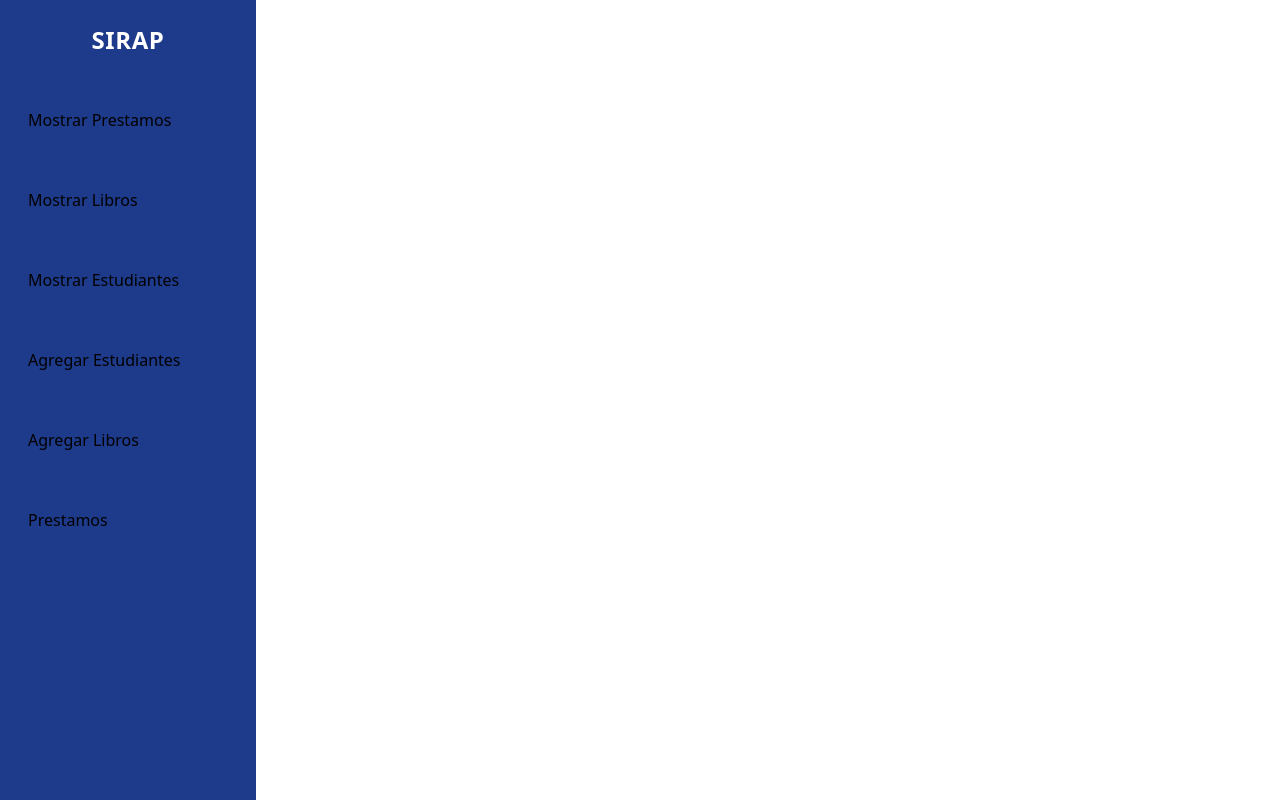
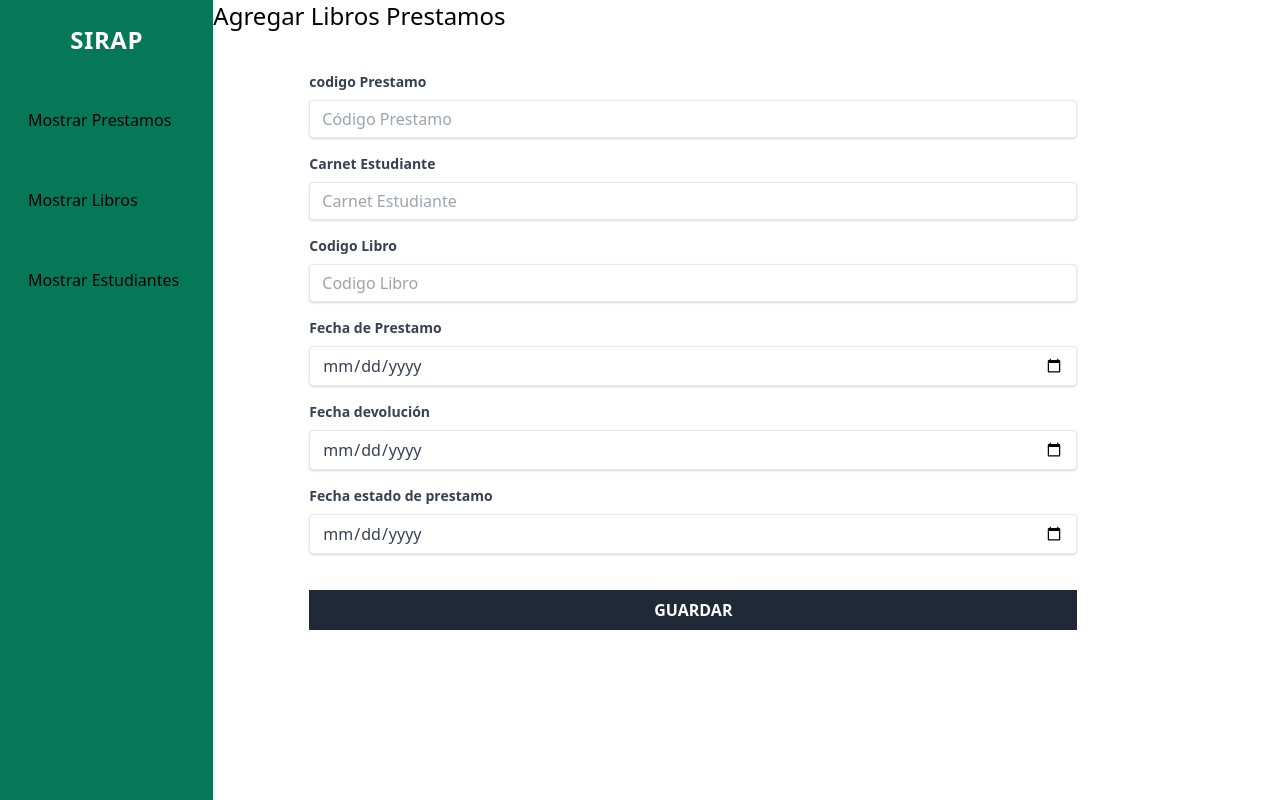
Before and after one commit to jamescito/SIRAP_CLIENTE, a React (Create React App) app: page /EditarPrestamos in a window 1280 px wide. Built offline with nearby package versions, Linux system fonts and the light colour scheme; what @tailwindcss/typography would draw is missing.

Commit message:
Modificacion a la interfaz principal

```diff
--- a/src/App.js
+++ b/src/App.js
@@ -11,23 +11,27 @@ import EditarEstudiantes from './components/pages/EditarEstudiantes';
 import MostrarLibros from './components/pages/MostrarLibros';
 import EditarLibros from './components/pages/EditarLibros';
 import MostrarPrestamos from './components/pages/MostrarPrestamos';
-
+import EditarPrestamos from './components/pages/EditarPrestamos';
 
 function App() {
   const [estudiante, guardarEstudiante] = useState({});
   const [libro, guardarLibro] = useState({});
+  const [prestamo, guardarPrestamo] = useState({});
 
   return (
     <div className="md:flex min-h-screen">
     <Sidebar />
-      <div className="md:w-3/5 xl:w-4/5">
+      <div className="md:w-9/12 xl:w-9/12">
 
         <Routes>
           <Route path="/" element={<Inicio />} />
-          <Route path="/libro" element={<Libro />} />
+
           <Route path="/Prestamos" element={<Prestamos />} />
-          <Route path="/mostrarprestamos" element={<MostrarPrestamos />} />
+          <Route path="/mostrarprestamos" element={<MostrarPrestamos  guardarPrestamo={guardarPrestamo}/>} />
+          <Route path="/EditarPrestamos" element={<EditarPrestamos  prestamo={prestamo}/>} />
 
+
+        <Route path="/libro" element={<Libro />} />
         <Route path="/mostrarlibros" element={<MostrarLibros guardarLibro={guardarLibro} />} />
         <Route path="/Editarlibros" element={<EditarLibros libro={libro} />} />
 
--- a/src/components/pages/EditarPrestamos.js
+++ b/src/components/pages/EditarPrestamos.js
@@ -0,0 +1,213 @@
+import React, { useState, useEffect } from 'react';
+import axios from 'axios';
+import * as Yup from 'yup';
+import {useFormik} from 'formik';
+import {useNavigate} from 'react-router-dom';
+
+
+const EditarPrestamos = ({prestamo}) => {
+      // Hook para redireccionar
+   const navigate = useNavigate();
+
+   console.log(prestamo);
+ // validación y leer los datos del formulario
+ const formik = useFormik({
+  initialValues: {
+      id: prestamo.id,
+      codigoPrestamo: prestamo.codigoPrestamo,
+      estudiante_id: prestamo.estudiante_id,
+      libro_id: prestamo.libro_id,
+      fechaprestamo: prestamo.fechaprestamo,
+      fechadevolucion: prestamo.fechadevolucion,
+      fechaestadoprestamo: prestamo.fechaestadoprestamo,
+
+  },
+  validationSchema: Yup.object({
+    codigoPrestamo: Yup.string()
+        .required('El codigo es obligatorio'),
+
+      estudiante_id: Yup.string()
+        .required('El estudiante_id es obligatorio'),
+
+      libro_id: Yup.string()
+        .required('La cantidad de pagina son obligatorio'),
+
+      fechaprestamo: Yup.string()
+        .required('El campo de el prestamo es obligatorio'),
+
+      fechadevolucion: Yup.string()
+        .required('El año de publicacion es obligatorio'),
+
+      fechaestadoprestamo: Yup.string()
+        .required('La fechaestadoprestamo es obligatoria'),
+
+}),
+  onSubmit: prestamo => {
+      try {
+          console.log(prestamo);
+          let config={
+            method:'put',
+            url:`http://127.0.0.1:8000/api/prestamos/${prestamo.id}`,
+            headers:{
+              'Accept':'application/json',
+              'Content-Type':'application/json'
+            },
+            data:prestamo
+          };
+          console.log(config);
+
+          axios(config)
+                  .then(response => console.log(response.data))
+                  .catch(error =>{
+                    if(error.response){
+                      console.log(error.response)
+                    }
+                  });
+
+          // Redireccionar
+          navigate('/mostrarprestamos');
+      } catch (error) {
+          console.log(error);
+      }
+  }
+
+
+});
+
+  return (
+    <>
+    <h1 className="text-2xl font-light mb-4">Agregar Libros Prestamos</h1>
+    <div className="flex justify-center mt-10">
+      <div className="w-full max-w-3xl ">
+
+        <form onSubmit={formik.handleSubmit}>
+          <div className="mb-4">
+            <label className="block text-gray-700 text-sm font-bold mb-2" htmlFor="codigoPrestamo">codigo Prestamo</label>
+            <input
+              className="shadow appearance-none border rounded w-full py-2 px-3 text-gray-700 leading-tight focus:outline-none focus:shadow-outline"
+              id="codigoPrestamo"
+              type="text"
+              placeholder="Código Prestamo"
+              value={formik.values.codigoPrestamo}
+              onChange={formik.handleChange}
+              onBlur={formik.handleBlur}
+            />
+          </div>
+          {formik.touched.codigoPrestamo && formik.errors.codigoPrestamo ? (
+            <div className="bg-red-100 border-l-4 border-red-500 text-red-700 p-4 mb-5" role="alert">
+              <p className="font-bold">Hubo un error:</p>
+              <p>{formik.errors.codigoPrestamo} </p>
+            </div>
+          ) : null}
+
+          <div className="mb-4">
+            <label className="block text-gray-700 text-sm font-bold mb-2" htmlFor="estudiante_id">Carnet Estudiante</label>
+            <input
+              className="shadow appearance-none border rounded w-full py-2 px-3 text-gray-700 leading-tight focus:outline-none focus:shadow-outline"
+              id="estudiante_id"
+              type="text"
+              placeholder="Carnet Estudiante"
+              value={formik.values.estudiante_id}
+              onChange={formik.handleChange}
+              onBlur={formik.handleBlur}
+            />
+          </div>
+          {formik.touched.estudiante_id && formik.errors.estudiante_id ? (
+            <div className="bg-red-100 border-l-4 border-red-500 text-red-700 p-4 mb-5" role="alert">
+              <p className="font-bold">Hubo un error:</p>
+              <p>{formik.errors.estudiante_id} </p>
+            </div>
+          ) : null}
+
+          <div className="mb-4">
+            <label className="block text-gray-700 text-sm font-bold mb-2" htmlFor="libro_id">Codigo Libro</label>
+            <input
+              className="shadow appearance-none border rounded w-full py-2 px-3 text-gray-700 leading-tight focus:outline-none focus:shadow-outline"
+              id="libro_id"
+              type="text"
+              placeholder="Codigo Libro"
+              value={formik.values.libro_id}
+              onChange={formik.handleChange}
+              onBlur={formik.handleBlur}
+            />
+          </div>
+          {formik.touched.libro_id && formik.errors.libro_id ? (
+            <div className="bg-red-100 border-l-4 border-red-500 text-red-700 p-4 mb-5" role="alert">
+              <p className="font-bold">Hubo un error:</p>
+              <p>{formik.errors.libro_id} </p>
+            </div>
+          ) : null}
+
+
+          <div className="mb-4">
+            <label className="block text-gray-700 text-sm font-bold mb-2" htmlFor="fechaprestamo">Fecha de Prestamo</label>
+            <input
+              className="shadow appearance-none border rounded w-full py-2 px-3 text-gray-700 leading-tight focus:outline-none focus:shadow-outline"
+              id="fechaprestamo"
+              type="date"
+              value={formik.values.fechaprestamo}
+              onChange={formik.handleChange}
+              onBlur={formik.handleBlur}
+            />
+          </div>
+          {formik.touched.fechaprestamo && formik.errors.fechaprestamo ? (
+            <div className="bg-red-100 border-l-4 border-red-500 text-red-700 p-4 mb-5" role="alert">
+              <p className="font-bold">Hubo un error:</p>
+              <p>{formik.errors.fechaprestamo} </p>
+            </div>
+          ) : null}
+
+          <div className="mb-4">
+            <label className="block text-gray-700 text-sm font-bold mb-2" htmlFor="fechadevolucion">Fecha devolución</label>
+            <input
+              className="shadow appearance-none border rounded w-full py-2 px-3 text-gray-700 leading-tight focus:outline-none focus:shadow-outline"
+              id="fechadevolucion"
+              type="date"
+              value={formik.values.fechadevolucion}
+              onChange={formik.handleChange}
+              onBlur={formik.handleBlur}
+            />
+          </div>
+          {formik.touched.fechadevolucion && formik.errors.fechadevolucion ? (
+            <div className="bg-red-100 border-l-4 border-red-500 text-red-700 p-4 mb-5" role="alert">
+              <p className="font-bold">Hubo un error:</p>
+              <p>{formik.errors.fechadevolucion} </p>
+            </div>
+          ) : null}
+
+          <div className="mb-4">
+            <label className="block text-gray-700 text-sm font-bold mb-2" htmlFor="fechaestadoprestamo">Fecha estado de prestamo</label>
+            <input
+              className="shadow appearance-none border rounded w-full py-2 px-3 text-gray-700 leading-tight focus:outline-none focus:shadow-outline"
+              id="fechaestadoprestamo"
+              type="date"
+              value={formik.values.fechaestadoprestamo}
+              onChange={formik.handleChange}
+              onBlur={formik.handleBlur}
+            />
+          </div>
+          {formik.touched.fechaestadoprestamo && formik.errors.fechaestadoprestamo ? (
+            <div className="bg-red-100 border-l-4 border-red-500 text-red-700 p-4 mb-5" role="alert">
+              <p className="font-bold">Hubo un error:</p>
+              <p>{formik.errors.fechaestadoprestamo} </p>
+            </div>
+          ) : null}
+
+
+
+          <input
+            className="bg-gray-800 hover:bg-gray-900  w-full mt-5 p-2 text-white uppercase font-bold"
+            type="submit"
+            value="Guardar"
+          />
+        </form>
+
+
+
+      </div>
+    </div>
+  </>
+  );
+}
+
+export default EditarPrestamos;
--- a/src/components/pages/MostrarEstudiantes.js
+++ b/src/components/pages/MostrarEstudiantes.js
@@ -1,7 +1,7 @@
 import React, { useState, useEffect } from 'react';
 import axios from 'axios';
 import Pagination from 'react-js-pagination';
-import {useNavigate} from 'react-router-dom';
+import {useNavigate,Link} from 'react-router-dom';
 
 
 const MostrarEstudiantes = ({guardarEstudiante}) => {
@@ -30,7 +30,9 @@ const pasarDatosEstudiantes = (item) => {
 
         return (
             <>
-
+            <Link to="/estudiantes" className="bg-green-800 hover:bg-blue-700, inline-block mb-5 p-2 text-white uppercase font-bold">
+                Agregar estudiante
+            </Link>
                         <table class="table p-4 bg-white shadow rounded-lg w-full container">
                             <thead>
                                 <tr>
--- a/src/components/pages/MostrarLibros.js
+++ b/src/components/pages/MostrarLibros.js
@@ -1,7 +1,7 @@
 import React, { useState, useEffect } from 'react';
 import axios from 'axios';
 import Pagination from 'react-js-pagination';
-import { useNavigate } from 'react-router-dom';
+import { useNavigate,Link } from 'react-router-dom';
 
 
 const MostrarLibros = ({ guardarLibro }) => {
@@ -29,33 +29,35 @@ const MostrarLibros = ({ guardarLibro }) => {
     const { data, current_page, per_page, total } = libros;
     return (
       <>
-
-        <table class="table p-4 bg-white shadow rounded-lg ">
+       <Link to="/libro" className="bg-green-800 hover:bg-blue-700, inline-block mb-5 p-2 text-white uppercase font-bold">
+                Agregar Libro
+            </Link>
+        <table class="bg-white shadow rounded-lg  min-w-full leading-normal">
           <thead>
             <tr>
               <th class="border p-4 dark:border-dark-5 whitespace-nowrap font-normal text-gray-900">
-                #Codigo Libro
+                #Codigo
             </th>
               <th class="border p-4 dark:border-dark-5 whitespace-nowrap font-normal text-gray-900">
                 Titulo
             </th>
               <th class="border p-4 dark:border-dark-5 whitespace-nowrap font-normal text-gray-900">
-                Cantidad pagina
+                C.Pagina
             </th>
               <th class="border p-4 dark:border-dark-5 whitespace-nowrap font-normal text-gray-900">
-                libro Original </th>
+                L.Original </th>
 
               <th class="border p-4 dark:border-dark-5 whitespace-nowrap font-normal text-gray-900">
-                Año de publicacion </th>
+                A. publicacion </th>
 
               <th class="border p-4 dark:border-dark-5 whitespace-nowrap font-normal text-gray-900">
                 Idioma </th>
 
               <th class="border p-4 dark:border-dark-5 whitespace-nowrap font-normal text-gray-900">
-                Codigo de area </th>
+                C. area </th>
 
               <th class="border p-4 dark:border-dark-5 whitespace-nowrap font-normal text-gray-900">
-                Codigo de editoriales </th>
+                C. editoriales </th>
 
 
             </tr>
@@ -115,7 +117,7 @@ const MostrarLibros = ({ guardarLibro }) => {
 
   return (
     <>
-      <div className="container mx-auto px-4 sm:px-8 max-w-3xl">
+      <div className="container mx-3 px-3 sm:px-6 max-w-7xl">
 
         <div className="-mx-4 sm:-mx-8 px-4 sm:px-8 py-4 overflow-x-auto">
           <div className="inline-block min-w-full shadow rounded-lg overflow-hidden">
--- a/src/components/ui/Sidebar.js
+++ b/src/components/ui/Sidebar.js
@@ -2,7 +2,7 @@ import React from 'react';
 import { NavLink } from 'react-router-dom';
 const Sidebar = () => {
     return (
-        <div className="md:w-2/5 xl:w-1/5 bg-blue-900">
+        <div className="md:w-2/12 xl:w-2/12 bg-green-700">
             <div className="p-6">
                 <p className="uppercase text-white text-2xl tracking-wide text-center font-bold">SIRAP</p>
                 <nav className="mt-12">
@@ -20,20 +20,11 @@ const Sidebar = () => {
                         Mostrar Estudiantes</NavLink>
                 </nav>
 
-                <nav className="mt-12">
-                    <NavLink activeClassName="text-white" to="/estudiantes" className="p-1 text-white-400 block hover:bg-white hover:text-yellow-700" >
-                        Agregar Estudiantes</NavLink>
-                </nav>
 
-                <nav className="mt-12">
-                    <NavLink activeClassName="text-white" to="/libro" className="p-1 text-white-400 block hover:bg-white hover:text-yellow-700" >
-                        Agregar Libros</NavLink>
-                </nav>
 
-                <nav className="mt-12">
-                    <NavLink activeClassName="text-white" to="/Prestamos" className="p-1 text-white-400 block hover:bg-white hover:text-yellow-700" >
-                    Prestamos</NavLink>
-                </nav>
+
+
+
 
             </div>
         </div>
```
Also changed, not shown: src/components/pages/MostrarPrestamos.js (+11 -9 lines), 1 other file (tests, documents, lock files or other folders).
